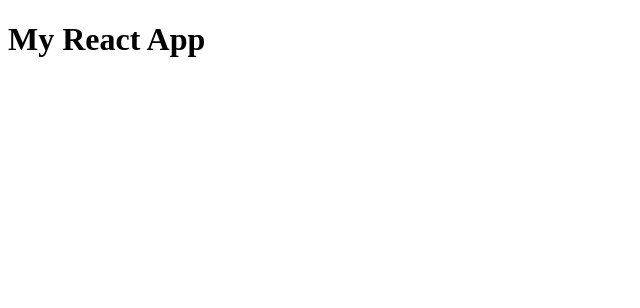
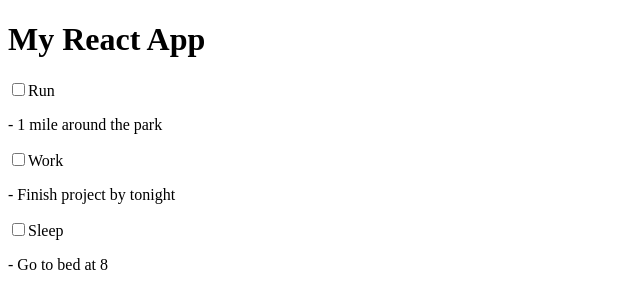
Before and after one commit to johnmarion1126/todo-app, a React app: page / in a window 1280 px wide. Shown: the top 308 px of the page, without its empty margins (0-640 px from the left). Built offline with nearby package versions, Linux system fonts and the light colour scheme.

Commit message:
Refactor todo items from app.js to a new component

```diff
--- a/src/components/App.js
+++ b/src/components/App.js
@@ -1,8 +1,10 @@
 import React from 'react';
+import TodoItem from './TodoItem';
 
 const App = () => (
   <div>
     <h1>My React App</h1>
+    <TodoItem />
   </div>
 );
 
--- /dev/null
+++ b/src/components/TodoItem.js
@@ -0,0 +1,19 @@
+import React from 'react';
+
+const TodoItem = () => (
+  <div>
+    <input type="checkbox" />
+    Run
+    <p> - 1 mile around the park</p>
+
+    <input type="checkbox" />
+    Work
+    <p> - Finish project by tonight</p>
+
+    <input type="checkbox" />
+    Sleep
+    <p> - Go to bed at 8</p>
+  </div>
+);
+
+export default TodoItem;
```
